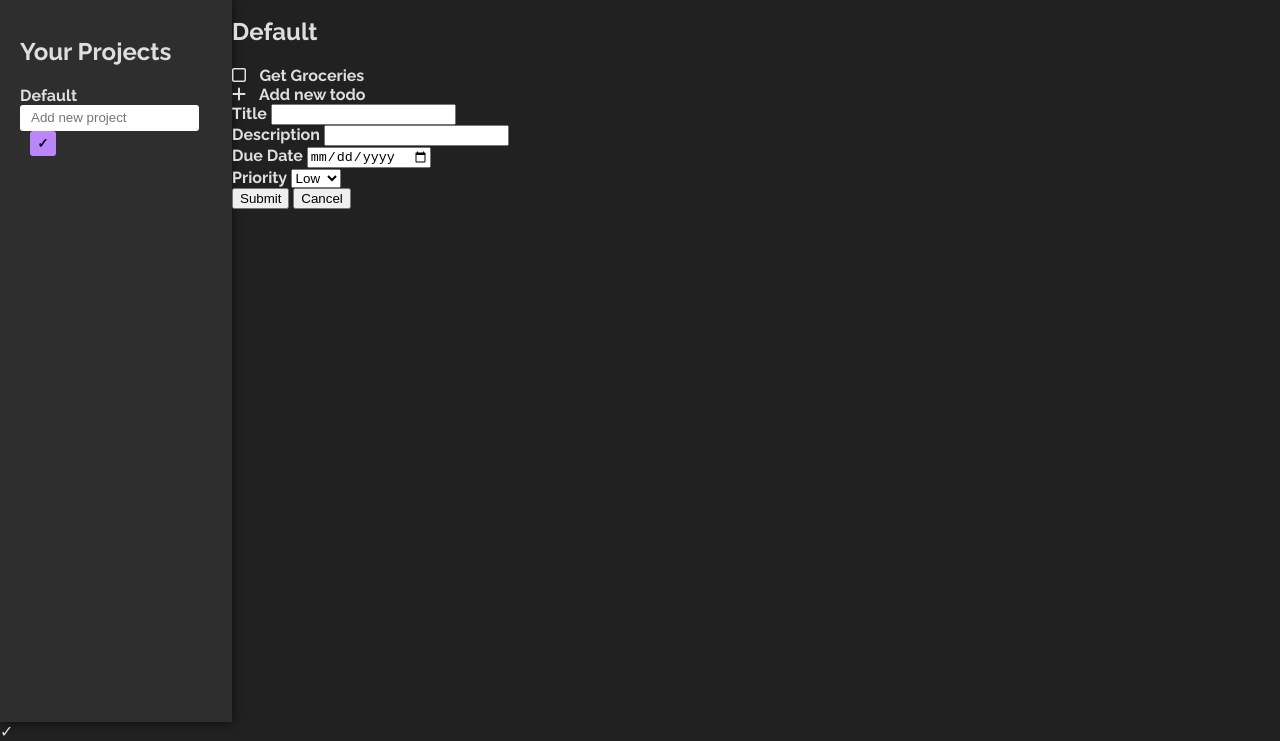
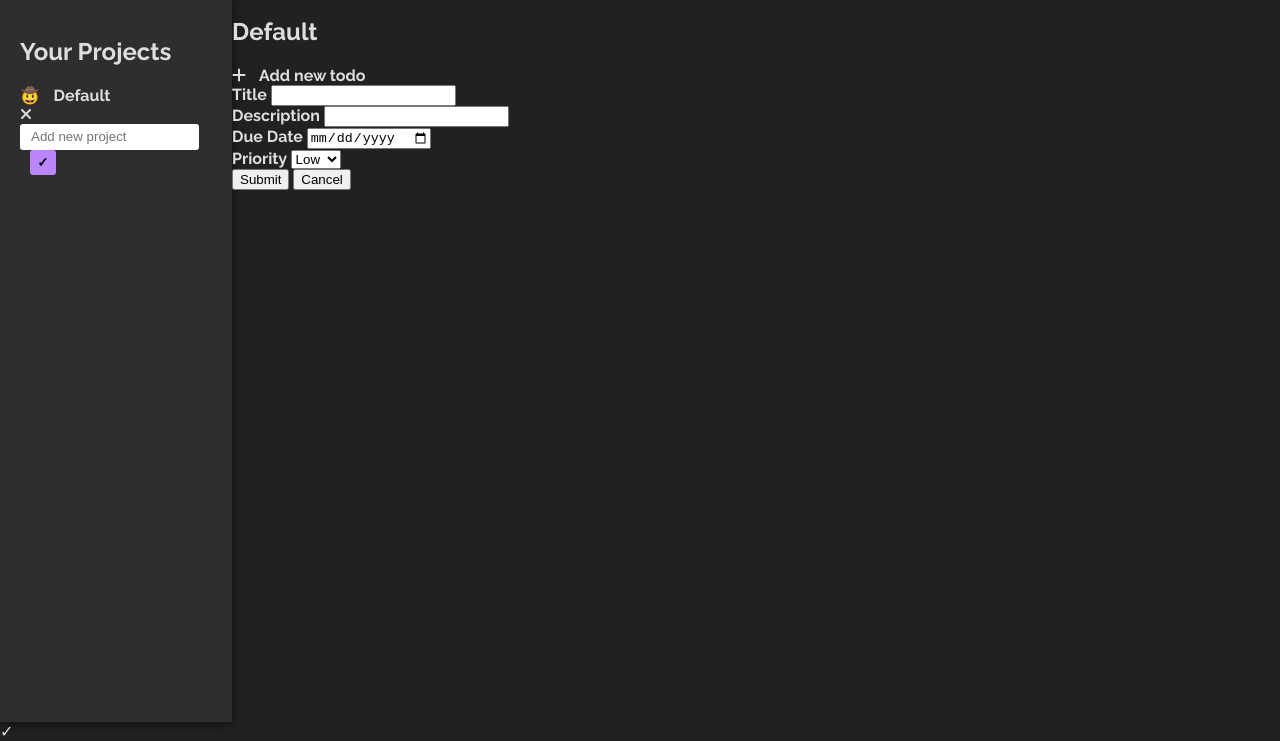
Before and after one commit to callumbyrne/todo-list, a plain HTML site: page index.html in a window 1280 px wide. Shown: the part 59-800 px from the top of the page. Drawn offline with Linux system fonts and the light colour scheme.

Commit message:
added function to delete projects

```diff
--- a/index.html
+++ b/index.html
@@ -19,7 +19,10 @@
             <div class="sidebar">
                 <h2 id="projectsTitle">Your Projects</h2>
                 <div id="projects">
-                    <div class="project">Default</div>
+                    <div class="project" data-project="0">
+                        &#129312;&ensp; Default
+                        <div class="projectDelete"><i class="fas fa-times"></i></div>
+                    </div>
                 </div>
                 <div class="projectForm">
                     <form id="projectForm">
@@ -31,9 +34,7 @@
             <div class="main">
                 <div class="display">
                     <h2 id="todosTitle">Default</h2>
-                    <div id="todos">
-                        <div class="todo"><span><i class="far fa-square"></i>&ensp; Get Groceries</span></div>
-                    </div>
+                    <div id="todos"></div>
                     <div class="newTodo"><i class="fas fa-plus"></i>&ensp; Add new todo</div>
                     <div class="form-body">
                         <form id="todoForm">
```
